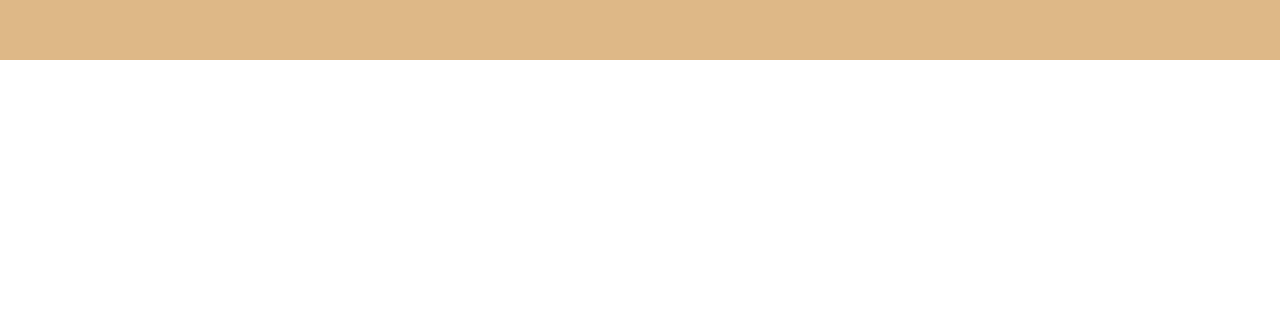
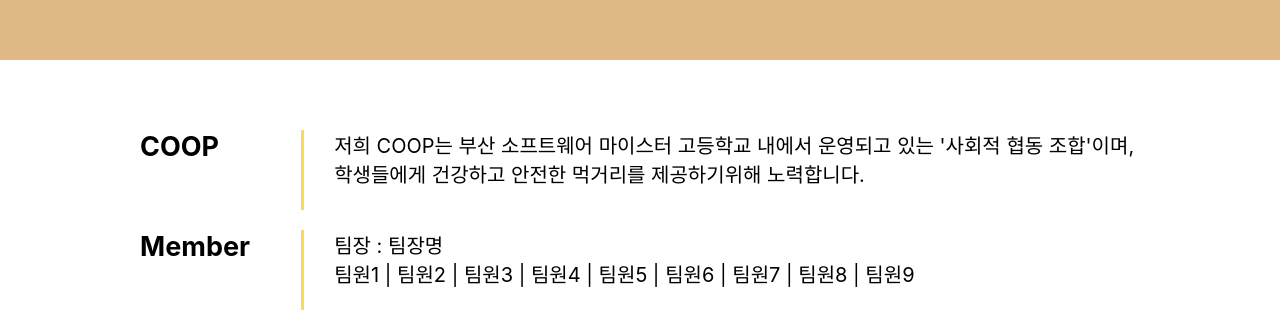
Before and after one commit to COOP-in-BSSM/Sori-Ari-FrontEnd, a React (Create React App) app: page /introduce in a window 1280 px wide. Shown: the part 921-1251 px from the top of the page. Before the commit the page ends 1081 px from the top, so only its background shows below. Built offline with nearby package versions, Linux system fonts and the light colour scheme.

Commit message:
:lipstick: :: 소개 페이지 섹션 레이아웃 완성

```diff
--- a/src/components/Introduce/index.tsx
+++ b/src/components/Introduce/index.tsx
@@ -12,8 +12,33 @@ const Introduce = () => {
           </_.HeaderIn>
         </_.IntroduceHeader>
 
-          {/* COOP 외부 이미지 삽입 */}
+          {/* COOP 외부 활동 이미지 삽입 */}
         <_.IntroImg></_.IntroImg>
+
+        <_.IntroSectionWrap>
+          <_.IntroSection>
+
+            <_.SectionTitleWrap>
+              <_.SectionTitle>COOP</_.SectionTitle>
+              <_.SectionContent>
+                저희 COOP는 부산 소프트웨어 마이스터 고등학교 내에서 운영되고 있는 '사회적 협동 조합'이며,
+                <p>학생들에게 건강하고 안전한 먹거리를 제공하기위해 노력합니다.</p>
+              </_.SectionContent>
+            </_.SectionTitleWrap>
+
+            <_.SectionMemberWrap>
+              <_.SectionTitle>Member</_.SectionTitle>
+              <_.SectionContent>
+                  팀장 : 팀장명
+                  <p>팀원1 | 팀원2 | 팀원3 | 팀원4 | 팀원5 | 팀원6 | 팀원7 | 팀원8 | 팀원9</p>
+              </_.SectionContent>
+            </_.SectionMemberWrap>
+
+
+          </_.IntroSection>
+        </_.IntroSectionWrap>
+
+
       </_.IntroduceContainer>
     </>
   );
--- a/src/components/Introduce/style.ts
+++ b/src/components/Introduce/style.ts
@@ -44,3 +44,56 @@ export const IntroImg = styled.div`
     height: 600px;
     background-color: burlywood;
 `;
+
+
+export const IntroSectionWrap = styled.div`
+    width: 100%;
+    height: 200px;
+    margin-top: 70px;
+    /* background-color: blueviolet; */
+`;
+
+export const IntroSection = styled.div`
+    width: 1000px;
+    height: 100%;
+    /* background-color: aquamarine; */
+    margin: 0 auto;
+`;
+
+export const SectionTitleWrap = styled.div`
+    width: 100%;
+    height: 100px;
+    display: flex;
+    /* background-color: orange; */
+
+`;
+
+export const SectionTitle = styled.div`
+    width: 200px;
+    height: 80px;
+    /* background-color: blanchedalmond; */
+    font-weight: 700;
+    font-size: 27px;
+    border-right: 3px solid #FFD951;
+`;
+
+export const SectionContent = styled.div`
+    width: 100%;
+    height: 80px;
+    /* background-color: brown; */
+    margin-left: 30px;
+
+    font-size: 20px;
+    font-weight: 400;
+
+    p{
+        margin: 0;
+    }
+`;
+
+export const SectionMemberWrap = styled.div`
+    width: 100%;
+    height: 100px;
+    display: flex;
+    /* background-color: azure; */
+`;
```
